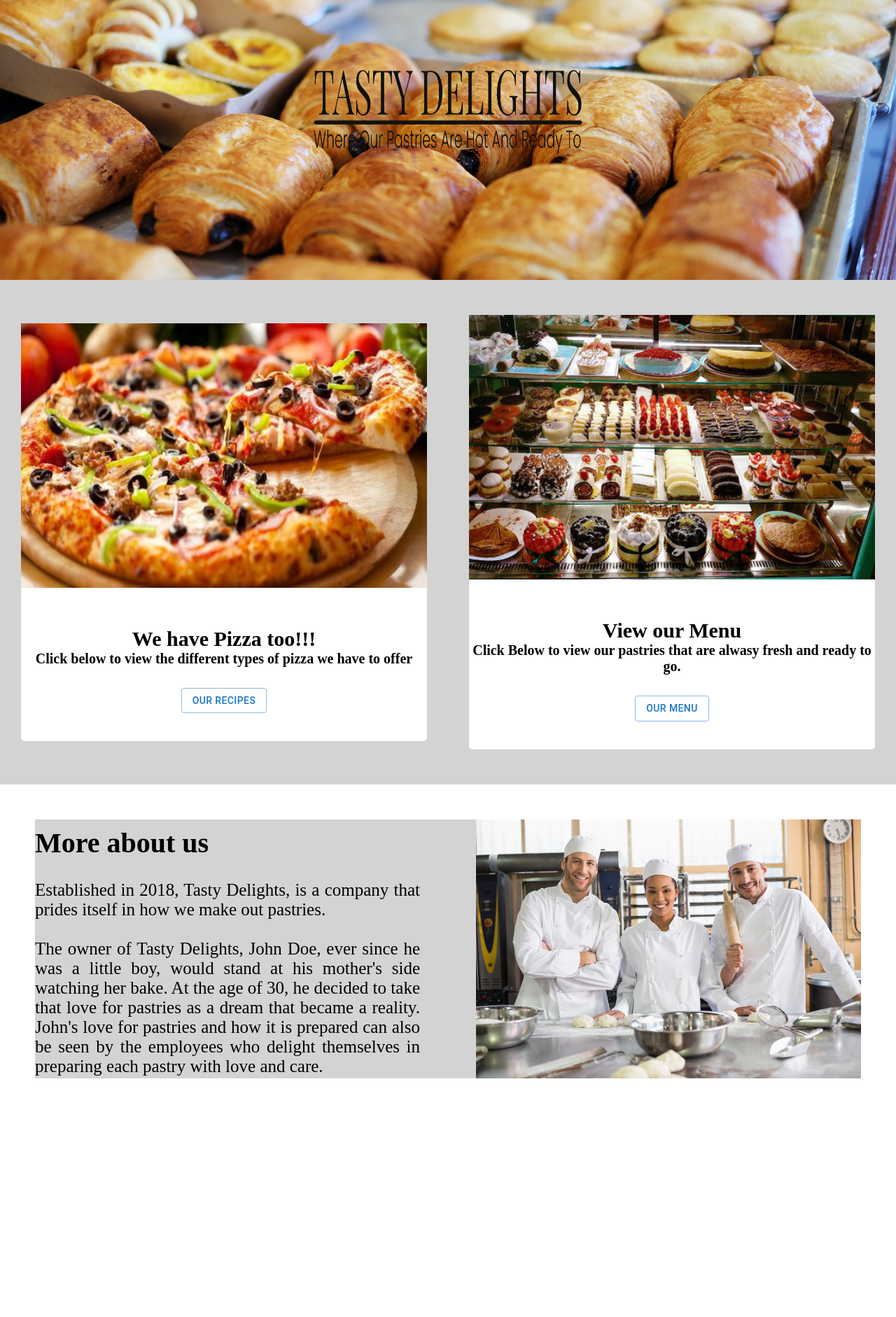
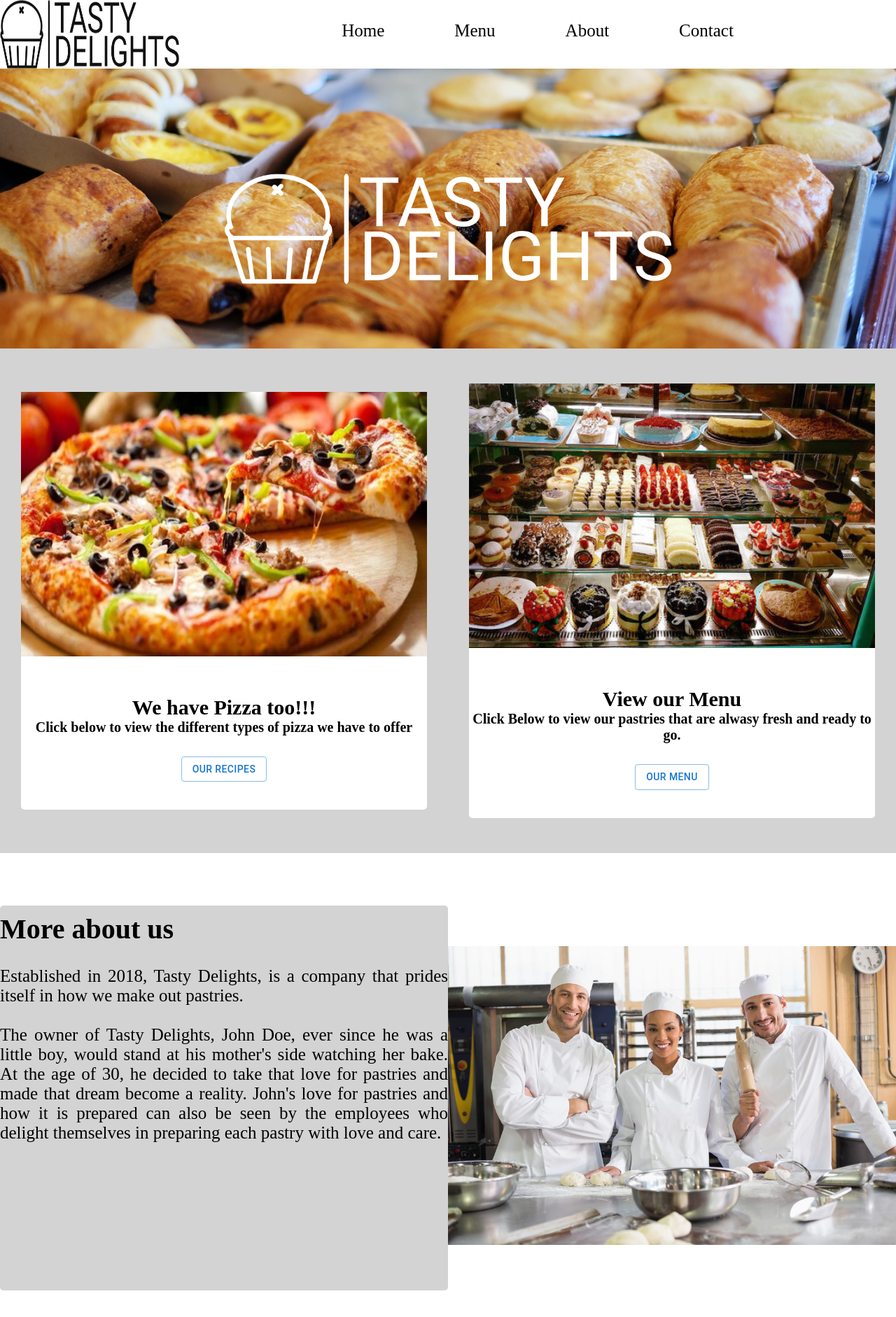
Before and after one commit to monty397/bakery-app, a React (Create React App) app: page / in a window 1280 px wide. Shown: the top 1882 px of the page at 70% size. Before the commit the page ends 1591 px from the top, so only its background shows below. Built offline with nearby package versions, Linux system fonts and the light colour scheme.

Commit message:
Added Navbar and made changes to other components

```diff
--- a/src/App.js
+++ b/src/App.js
@@ -1,10 +1,12 @@
 import Header from './components/header/header';
 import Offers from './components/offers/offers';
 import About from './components/about/about';
+import Navbar from './components/navbar/navbar';
 
 function App() {
   return (
     <div className="App">
+      <Navbar />
       <Header />
       <Offers />
       <About />
--- a/src/components/about/about.css
+++ b/src/components/about/about.css
@@ -20,26 +20,33 @@
 }
 
 #wrapper {
-    width: auto;
+    width: 100%;
     display: flex;
-    margin: 50px;
-    background-color: lightgray;
+    align-items: center;
+    text-align: center;
+    font-size: 25px;
+    color: black;
+    margin: 50px 0;
+    height: 600px;
 }
 
 #left {
-    flex: 50%;
-    padding-right: 80px;
-    min-height: 100%;
+    text-align: center;
+    background-color: lightgray;
+    border-radius: 5px;
+    width: 100%;
+    height: 550px;
 }
 
 #right {
-    flex: 50%;
-    min-height: 100%;
+    text-align: center;
+    border-radius: 5px;
+    width: 100%;
 }
 
 .about-img {
     width: 100%;
-    height: 100%;
+    height: auto;
     overflow: hidden;
 }
 
@@ -47,4 +54,7 @@
     #wrapper {
         flex-wrap: wrap;
     }
+    #right {
+        flex-wrap: wrap;
+    }
 }
--- a/src/components/about/about.js
+++ b/src/components/about/about.js
@@ -8,7 +8,7 @@ function About() {
       <div id="left"><h1 className="about-h1">More about us</h1>
         <h4 className="about-h4">Established in 2018, Tasty Delights, is a company that prides itself in how we make out pastries.<br/> <br/>
         The owner of Tasty Delights, John Doe, ever since he was a little boy, would stand at his mother's side watching her bake.
-        At the age of 30, he decided to take that love for pastries as a dream that became a reality. John's love for pastries and how
+        At the age of 30, he decided to take that love for pastries and made that dream become a reality. John's love for pastries and how
         it is prepared can also be seen by the employees who delight themselves in preparing each pastry with love and care.
         </h4></div>
       <div id="right">
--- a/src/components/header/header.css
+++ b/src/components/header/header.css
@@ -8,7 +8,7 @@
     text-align: center;
     height: 400px;
     overflow: hidden;
-    background: url(pastry.jpg) no-repeat center center fixed;
+    background: url(pastry.jpg) no-repeat center;
     -webkit-background-size: cover;
     -moz-background-size: cover;
     -o-background-size: cover;
@@ -24,7 +24,7 @@
 /* overflow can be used but you can also use padding-top above. */
 
 
-/* Padding-top if set to at lpx will give the h1 tag something to push against so when it is going down, it won't bring the container with it. */
+/* Padding-top if set to at least lpx will give the h1 tag something to push against so when it is going down, it won't bring the container with it. */
 
 h1 {
     margin-top: 150px;
@@ -42,7 +42,7 @@ h2 {
 }
 
 .header-img {
-    margin: 100px auto;
-    width: 30%;
-    height: 30%;
+    margin: 150px auto;
+    width: 50%;
+    height: auto;
 }
--- /dev/null
+++ b/src/components/navbar/navbar.css
@@ -0,0 +1,47 @@
+* {
+    margin: 0;
+    padding: 0;
+}
+
+nav {
+    height: 20%;
+    display: flex;
+    width: 100%;
+}
+
+ul {
+    display: flex;
+    list-style: none;
+    margin: 30px auto;
+}
+
+li {
+    font-size: 25px;
+    font-family: 'Goudy Old Style';
+    margin: 0 50px;
+    padding-bottom: 10px;
+}
+
+a:hover {
+    border-bottom: 1px solid red;
+    border-bottom-width: 3px;
+    padding-bottom: 3px;
+    transition: .2s;
+}
+
+.logo {
+    /* width: 0%; */
+    float: left;
+    box-sizing: border-box;
+    max-width: 20%;
+    display: flex;
+}
+
+@media screen and (max-width: 835px) {
+    ul {
+        flex-direction: column;
+    }
+    .logo {
+        flex-wrap: wrap;
+    }
+}
--- /dev/null
+++ b/src/components/navbar/navbar.js
@@ -0,0 +1,20 @@
+import './navbar.css';
+import Logo from './logo.png'
+
+const Navbar = () => {
+  return (
+    <div>
+      <nav>
+      <img className="logo" src={Logo} alt="website logo." />
+        <ul>
+          <li><a href="#">Home</a></li>
+          <li><a href="#">Menu</a></li>
+          <li><a href="#">About</a></li>
+          <li><a href="#">Contact</a></li>
+        </ul>
+      </nav>
+    </div>
+  );
+}
+
+export default Navbar;
--- a/src/components/offers/offers.js
+++ b/src/components/offers/offers.js
@@ -6,12 +6,10 @@ import Button from '@mui/material/Button';
 
 function Offers() {
   return (
-
-
     <div className="flex-container">
 
       <div class="child">
-          <img className="offers-img" src={Menu} alt="View our free recipes." width="300px" height="300px"/>
+        <img className="offers-img" src={Menu} alt="View our free recipes." width="300px" height="300px" />
         <h4 className="offers-h4">We have Pizza too!!!</h4>
         <p className="offers-p">Click below to view the different types of pizza we have to offer</p>
         <Button
@@ -22,7 +20,7 @@ function Offers() {
       </div>
 
       <div class="child">
-          <img className="offers-img2" src={Recipe} alt="Make sure to browse our menu." width="300" height="300"/>
+        <img className="offers-img2" src={Recipe} alt="Make sure to browse our menu." width="300" height="300" />
         <h4 className="offers-h4">View our Menu</h4>
         <p className="offers-p">Click Below to view our pastries that are alwasy fresh and ready to go.</p>
         <Button style={{
```
Also changed, not shown: src/components/header/logo-transparent.png, src/components/navbar/logo.png (added). Lines whose indentation alone changed are shown as unchanged.
